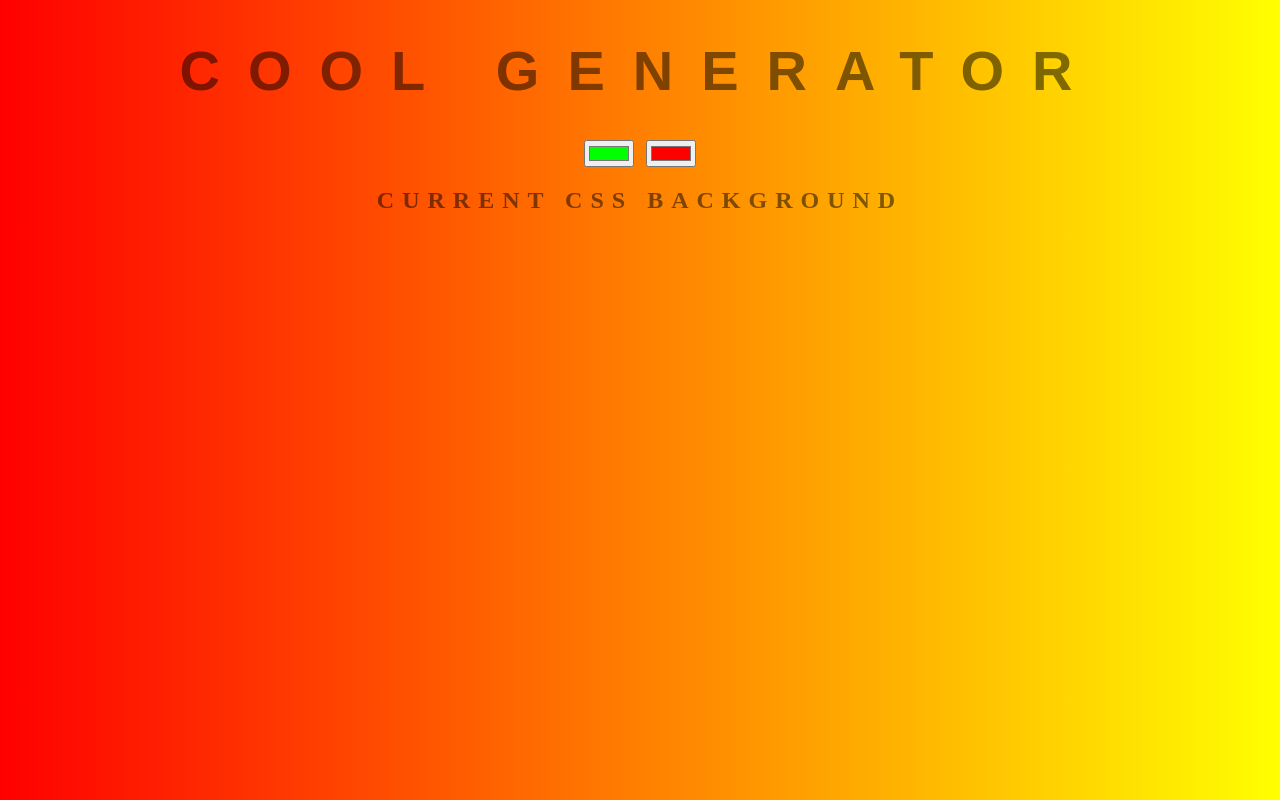
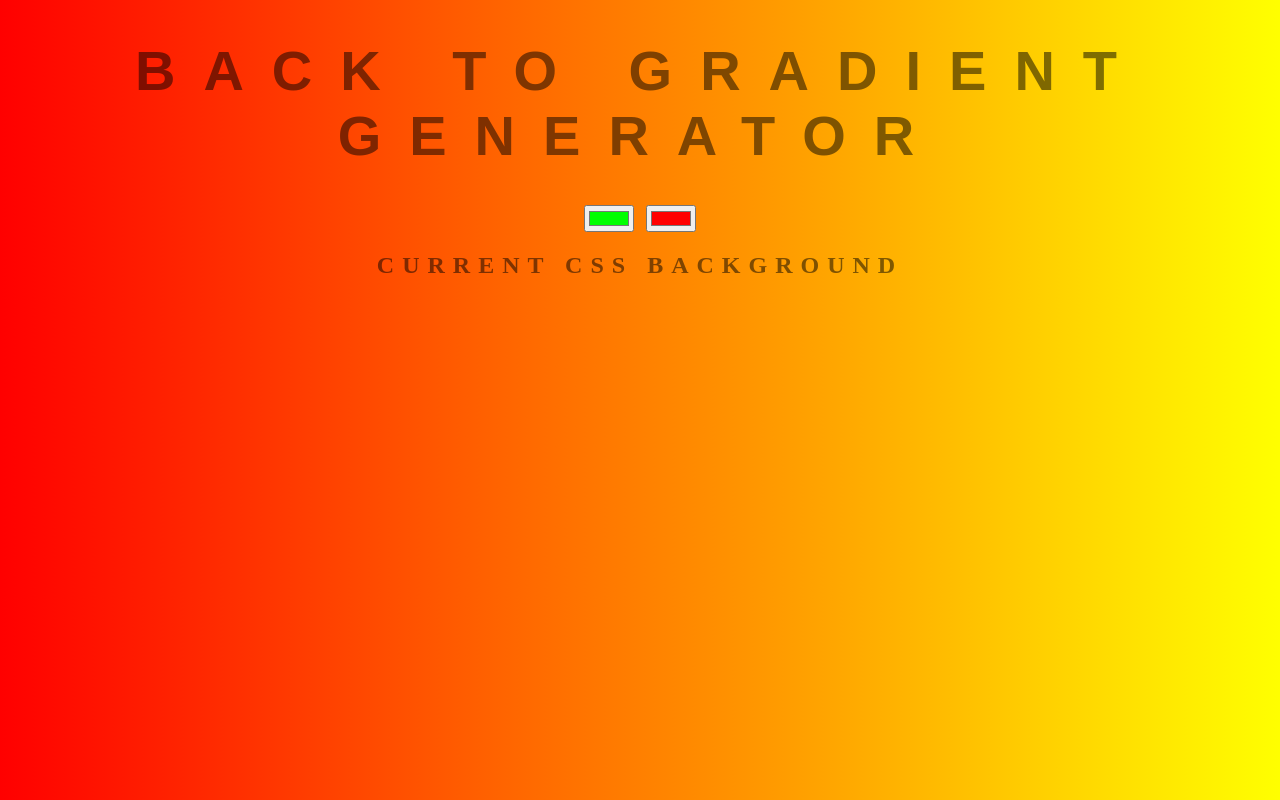
Before and after one commit to fabianvieri/GitZTM, a plain HTML site: page index.html in a window 1280 px wide. Drawn offline with Linux system fonts and the light colour scheme.

Commit message:
reset the header

```diff
--- a/index.html
+++ b/index.html
@@ -9,7 +9,7 @@
 </head>
 
 <body>
-    <h1>Cool Generator</h1>
+    <h1>Back to Gradient Generator</h1>
     <input class="color1" type="color" name="first-color" value="#00ff00">
     <input class="color2" type="color" name="second-color" value="#ff0000">
     <h2>Current CSS Background</h2>
```
